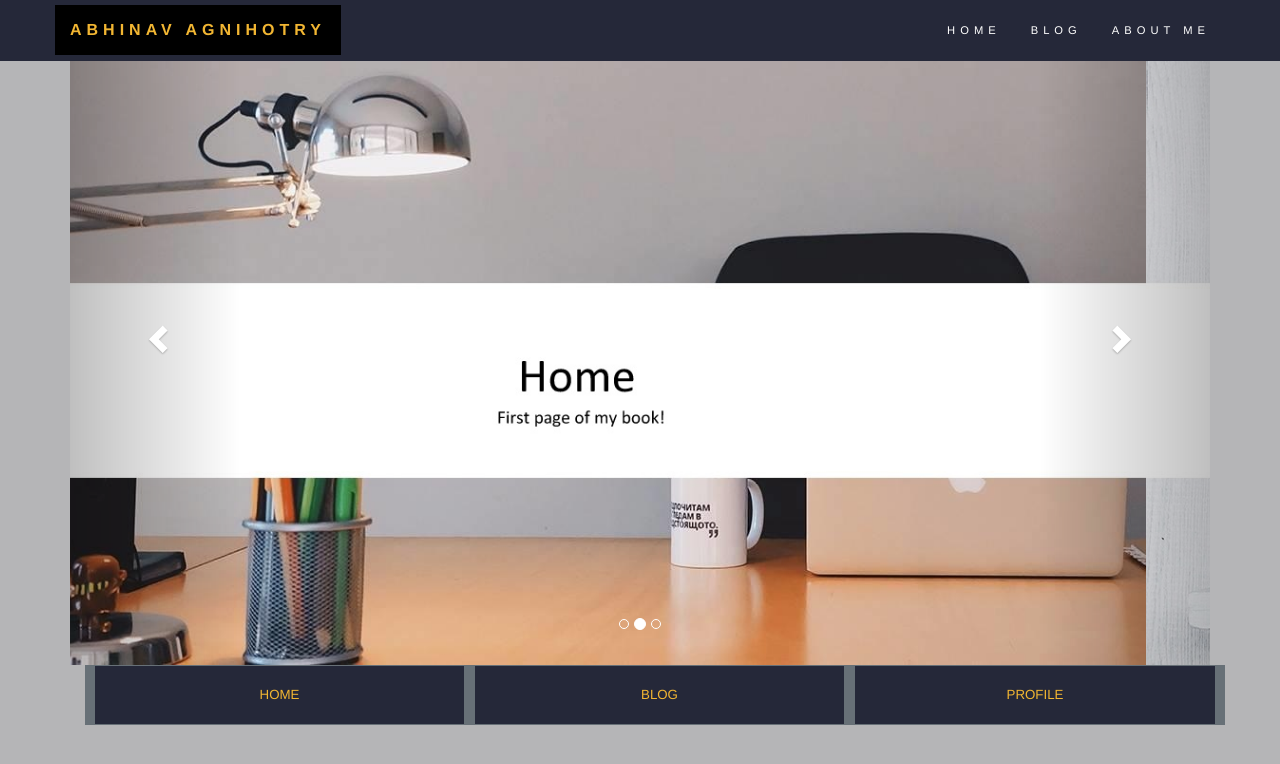
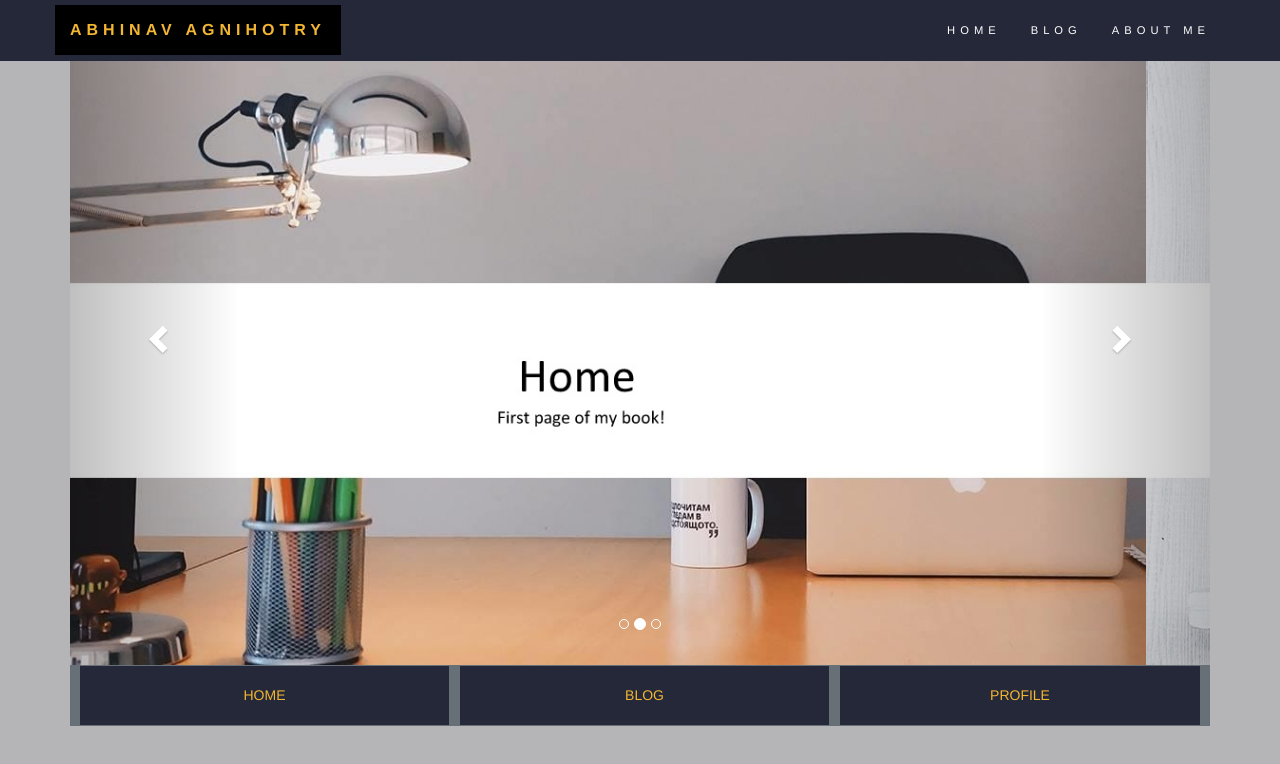
Before and after one commit to abhinavagnihotry/abhinavagnihotry.github.io, a plain HTML site: page index.html in a window 1280 px wide. Drawn offline with nearby package versions, Linux system fonts and the light colour scheme.

Commit message:
3rd update
fixed the bug in the bottom buttons(shifting right)

```diff
--- a/css/style.css
+++ b/css/style.css
@@ -51,7 +51,7 @@
    color: #f2b632 !important;
     padding-bottom: 20px !important;
      padding-top: 20px !important;
-      font-size: 95% !important;
+      font-size: 100% !important;
 
 border-left-color:#677077 !important;
 border-left-style:solid !important;
```
Also changed, not shown: index.html (+3 -1 lines), images/.picasaoriginals/blog.jpg (added), images/.picasaoriginals/profile.jpg (added), images/.picasaoriginals/profile2.jpg (added), 2 other files.
